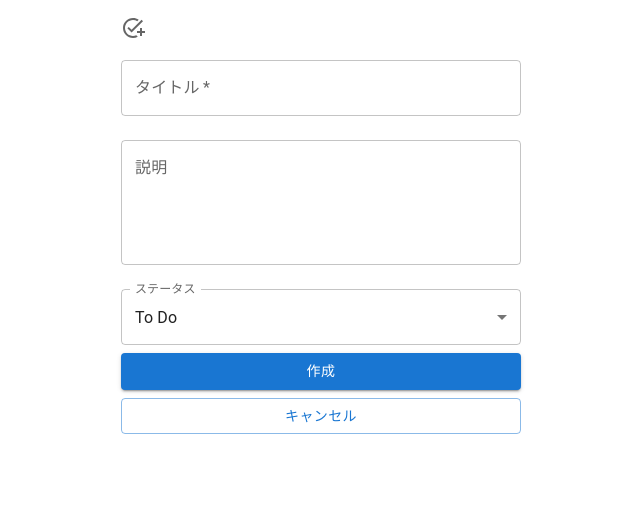
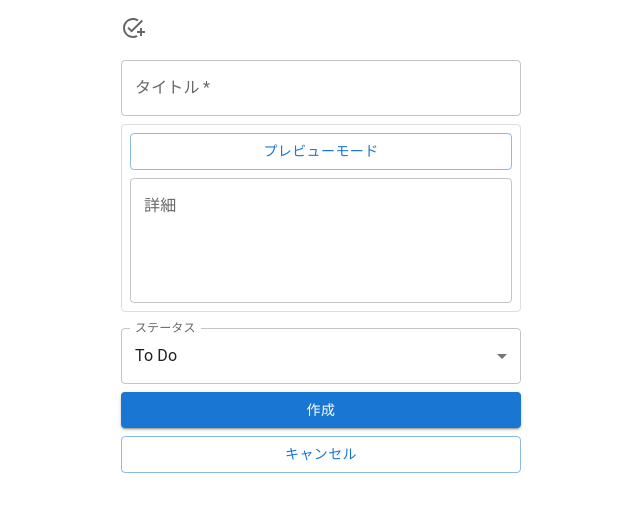
Before and after one commit to Keita0430/task-manager-react, a React (Create React App) app: page /tasks/new in a window 1280 px wide. Shown: the top 512 px of the page, without its empty margins (319-959 px from the left). Built offline with nearby package versions, Linux system fonts and the light colour scheme.

Commit message:
task.descriptionをマークダウン記法で入力できるようにする

```diff
--- /dev/null
+++ b/src/components/MarkdownEditor.tsx
@@ -0,0 +1,40 @@
+import React, {useState} from 'react';
+import ReactMarkdown from 'react-markdown';
+import remarkGfm from 'remark-gfm';
+import {TextField, Button, Box} from '@mui/material';
+
+const MarkdownEditor = ({value, onChange}: {
+    value: string;
+    onChange: (newValue: string) => void;
+}) => {
+    const [isPreview, setIsPreview] = useState(false);
+
+    return (
+        <Box sx={{padding: '8px', border: '1px solid #ddd', borderRadius: '4px'}}>
+            <Button
+                variant="outlined"
+                color="primary"
+                fullWidth
+                onClick={() => setIsPreview(!isPreview)}
+            >
+                {isPreview ? '編集モード' : 'プレビューモード'}
+            </Button>
+
+            {isPreview ? (
+                <ReactMarkdown remarkPlugins={[remarkGfm]}>{value}</ReactMarkdown>
+            ) : (
+                <TextField
+                    label="詳細"
+                    value={value}
+                    onChange={(e) => onChange(e.target.value)}
+                    fullWidth
+                    multiline
+                    rows={4}
+                    sx={{marginTop: '8px'}}
+                />
+            )}
+        </Box>
+    );
+};
+
+export default MarkdownEditor;
--- a/src/components/TaskDetailModal.tsx
+++ b/src/components/TaskDetailModal.tsx
@@ -10,6 +10,8 @@ import {
     TableRow,
     TableCell
 } from '@mui/material';
+import ReactMarkdown from "react-markdown";
+import remarkGfm from "remark-gfm";
 
 const TaskDetailModal = ({ selectedTask, closeTaskDetailModal }: {
     selectedTask: Task | null,
@@ -30,7 +32,7 @@ const TaskDetailModal = ({ selectedTask, closeTaskDetailModal }: {
                     <TableBody>
                         <TableRow>
                             <TableCell sx={{ fontWeight: 'bold', width: '20%' }}>詳細</TableCell>
-                            <TableCell>{selectedTask?.description}</TableCell>
+                            <TableCell><ReactMarkdown remarkPlugins={[remarkGfm]}>{selectedTask?.description}</ReactMarkdown></TableCell>
                         </TableRow>
                         <TableRow>
                             <TableCell sx={{ fontWeight: 'bold', width: '20%' }}>ステータス</TableCell>
--- a/src/pages/TaskCreate.tsx
+++ b/src/pages/TaskCreate.tsx
@@ -4,6 +4,7 @@ import {useLocation, useNavigate} from 'react-router-dom';
 import {Box, Button, FormControl, InputLabel, MenuItem, Select, TextField} from '@mui/material';
 import {Task} from "../types/task";
 import AddTaskIcon from '@mui/icons-material/AddTask';
+import MarkdownEditor from "../components/MarkdownEditor";
 
 const TaskCreate = () => {
     const [title, setTitle] = useState('');
@@ -38,15 +39,7 @@ const TaskCreate = () => {
                 required
                 margin="normal"
             />
-            <TextField
-                label="説明"
-                value={description}
-                onChange={(e) => setDescription(e.target.value)}
-                fullWidth
-                multiline
-                rows={4}
-                margin="normal"
-            />
+            <MarkdownEditor value={description} onChange={setDescription} />
             <FormControl fullWidth margin="normal">
                 <InputLabel id="status-label">ステータス</InputLabel>
                 <Select
--- a/src/pages/TaskEdit.tsx
+++ b/src/pages/TaskEdit.tsx
@@ -3,6 +3,7 @@ import axios from 'axios';
 import {useLocation, useNavigate} from 'react-router-dom';
 import {Box, Button, FormControl, InputLabel, MenuItem, Select, TextField} from '@mui/material';
 import {Task, TaskStatusType} from "../types/task";
+import MarkdownEditor from "../components/MarkdownEditor";
 
 const TaskEdit = () => {
     const location = useLocation();
@@ -36,15 +37,7 @@ const TaskEdit = () => {
                 required
                 margin="normal"
             />
-            <TextField
-                label="説明"
-                value={description}
-                onChange={(e) => setDescription(e.target.value)}
-                fullWidth
-                multiline
-                rows={4}
-                margin="normal"
-            />
+            <MarkdownEditor value={description} onChange={setDescription} />
             <FormControl fullWidth margin="normal">
                 <InputLabel id="status-label">ステータス</InputLabel>
                 <Select
```
